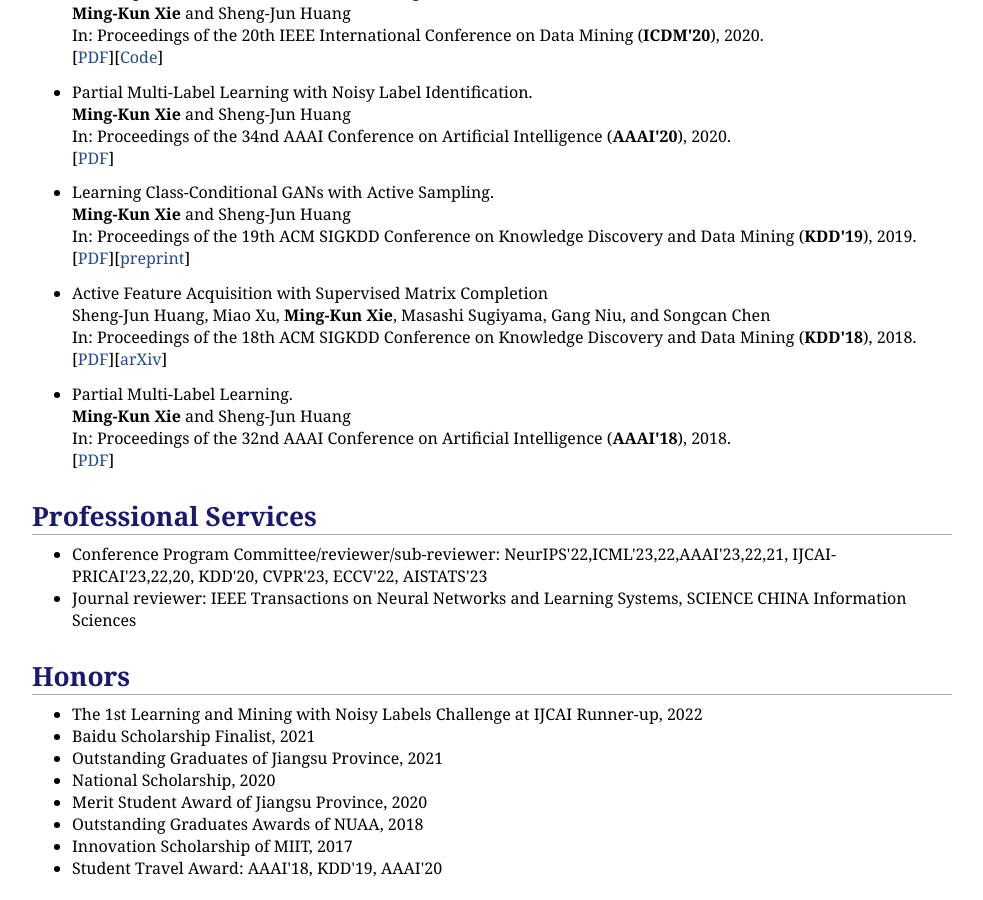
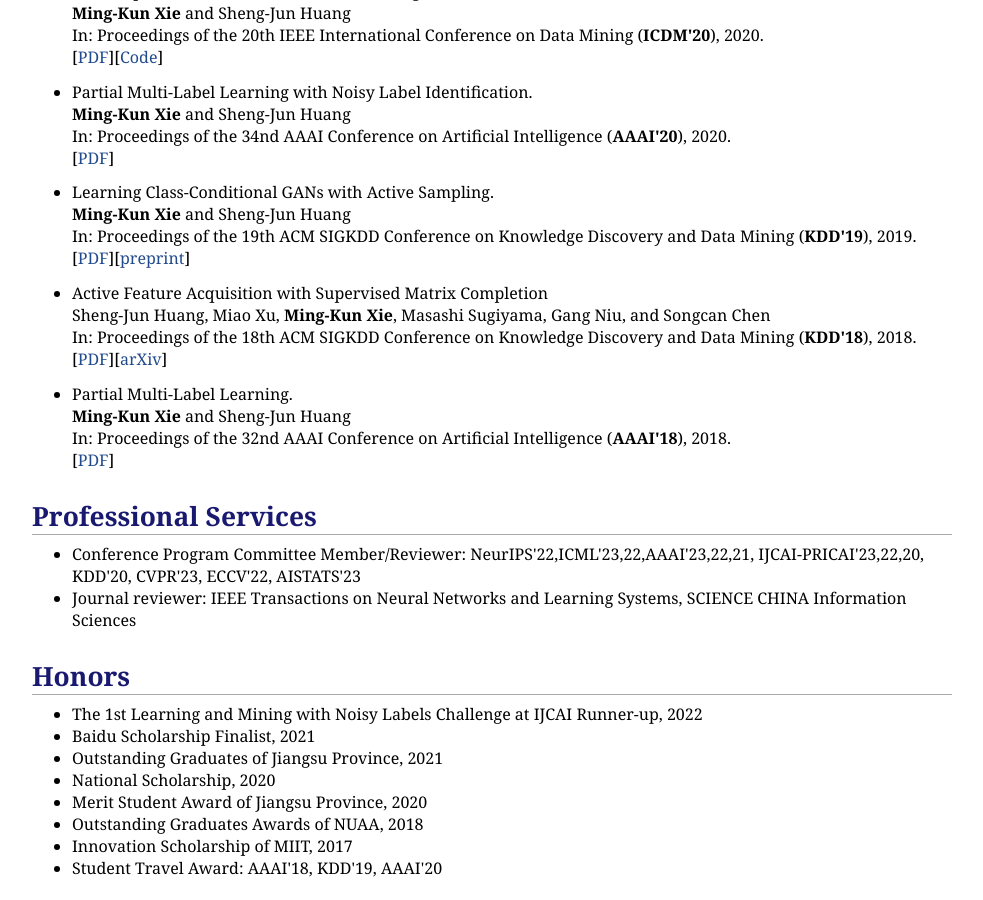
Before and after one commit to xiemk/xiemk.github.io, a Jekyll site: the page index.html, which Jekyll copies as it is, in a window 1280 px wide and 900 px high, scrolled down 1472 px. Shown: the whole window, without its empty margins (148-1131 px from the left). Built offline with Jekyll 4.4.1, drawn with Linux system fonts in a browser that asks for light colours.

Commit message:
updating

```diff
--- a/index.html
+++ b/index.html
@@ -99,7 +99,7 @@ Email: mkxie@nuaa.edu.cn <br />
 
 <h1>Professional Services</h1>
 <ul style="list-style-type:disc">
-	<li>Conference Program Committee/reviewer/sub-reviewer: NeurIPS'22,ICML'23,22,AAAI'23,22,21, IJCAI-PRICAI'23,22,20, KDD'20, CVPR'23, ECCV'22, AISTATS'23</li>
+	<li>Conference Program Committee Member/Reviewer: NeurIPS'22,ICML'23,22,AAAI'23,22,21, IJCAI-PRICAI'23,22,20, KDD'20, CVPR'23, ECCV'22, AISTATS'23</li>
   <li>Journal reviewer: IEEE Transactions on Neural Networks and Learning Systems, SCIENCE CHINA Information Sciences</li>
 </ul>
 
```
